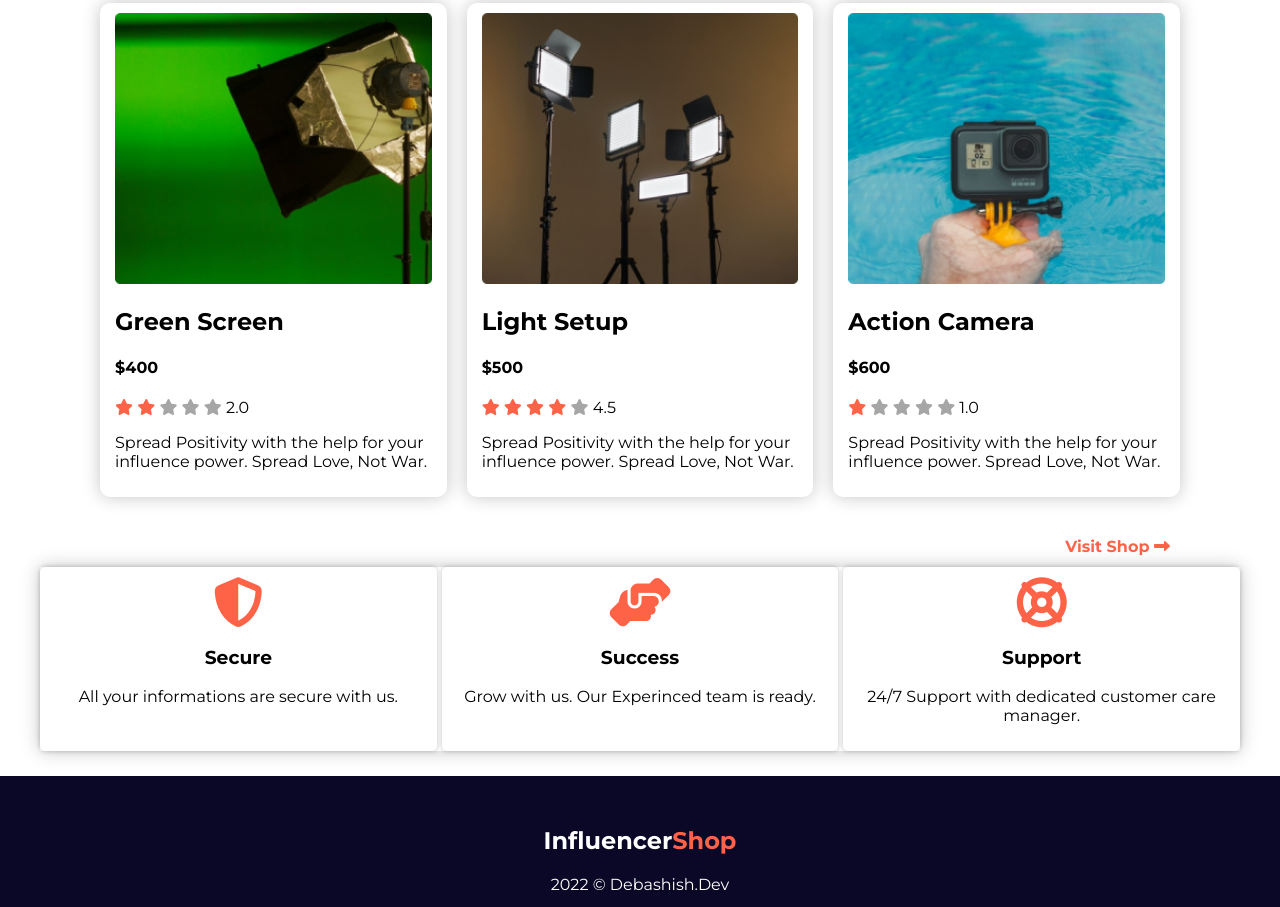
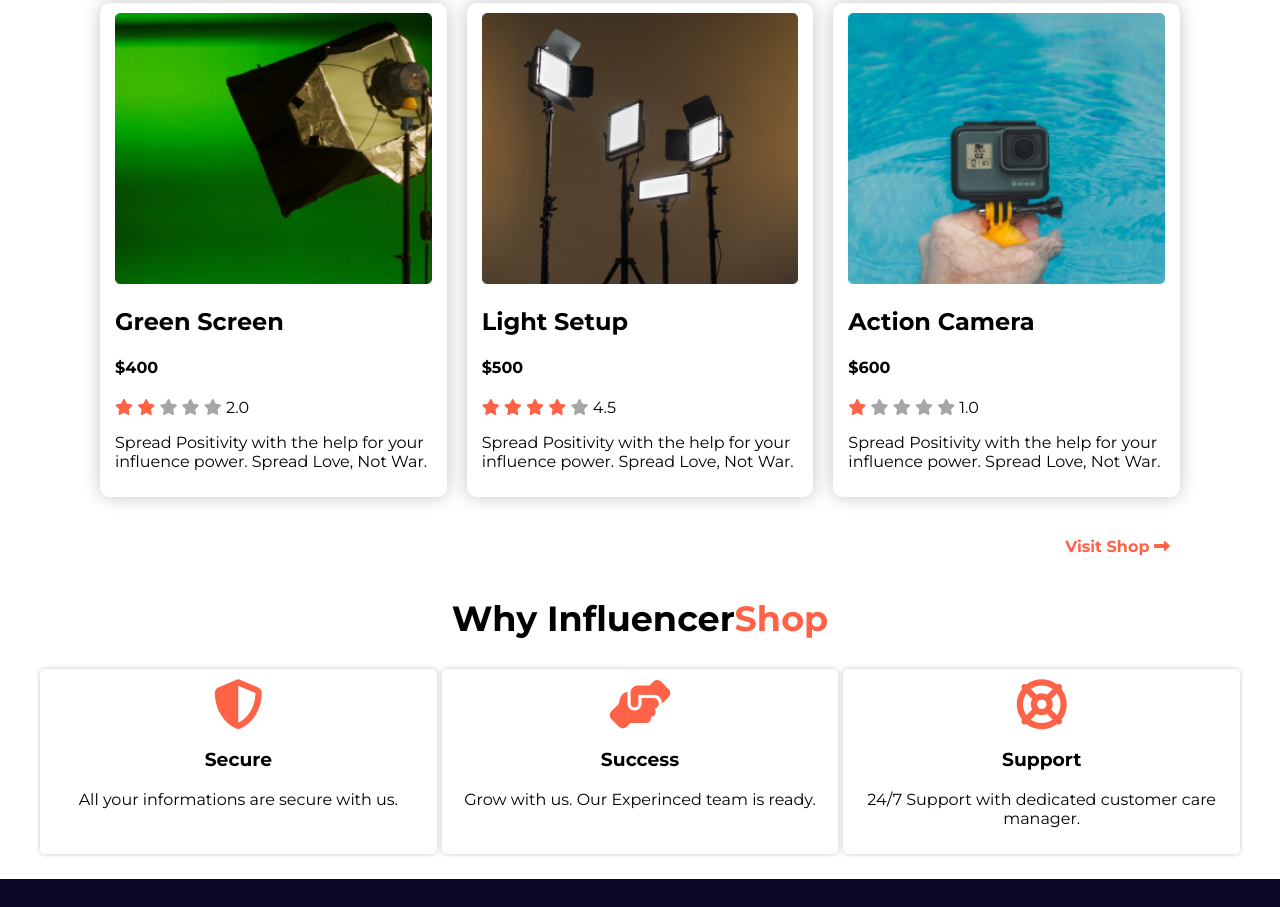
Before and after one commit to AveyBD/influencer-assignment, a plain HTML site: page index.html in a window 1280 px wide. Shown: the part 1890-2797 px from the top of the page. Drawn offline with Linux system fonts and the light colour scheme.

Commit message:
Added Why Section

```diff
--- a/assets/css/style.css
+++ b/assets/css/style.css
@@ -127,7 +127,8 @@ hr.solid {
 .secTitle h1 {
   text-align: center;
   font-size: 35px;
-  padding-bottom: 30px;
+  padding-top: 30px;
+  padding-bottom: 0px;
 }
 
 .secTitle h1>span {
@@ -181,7 +182,7 @@ hr.solid {
 /* Serivce Area  */
 .support {
   margin: 25px auto 25px auto;
-  box-shadow: 0px 0px 18px #0000003b;
+  /* box-shadow: 0px 0px 18px #0000003b; */
 }
 
 .services {
--- a/index.html
+++ b/index.html
@@ -290,6 +290,9 @@
 
       <!-- support area  -->
       <section class="support container">
+        <div class="secTitle">
+          <h1>Why Influencer<span>Shop</span></h1>
+        </div>
       <div class="services">
         <div class="service">
           <i class="fas sIcon fa-shield-alt"></i>
```
